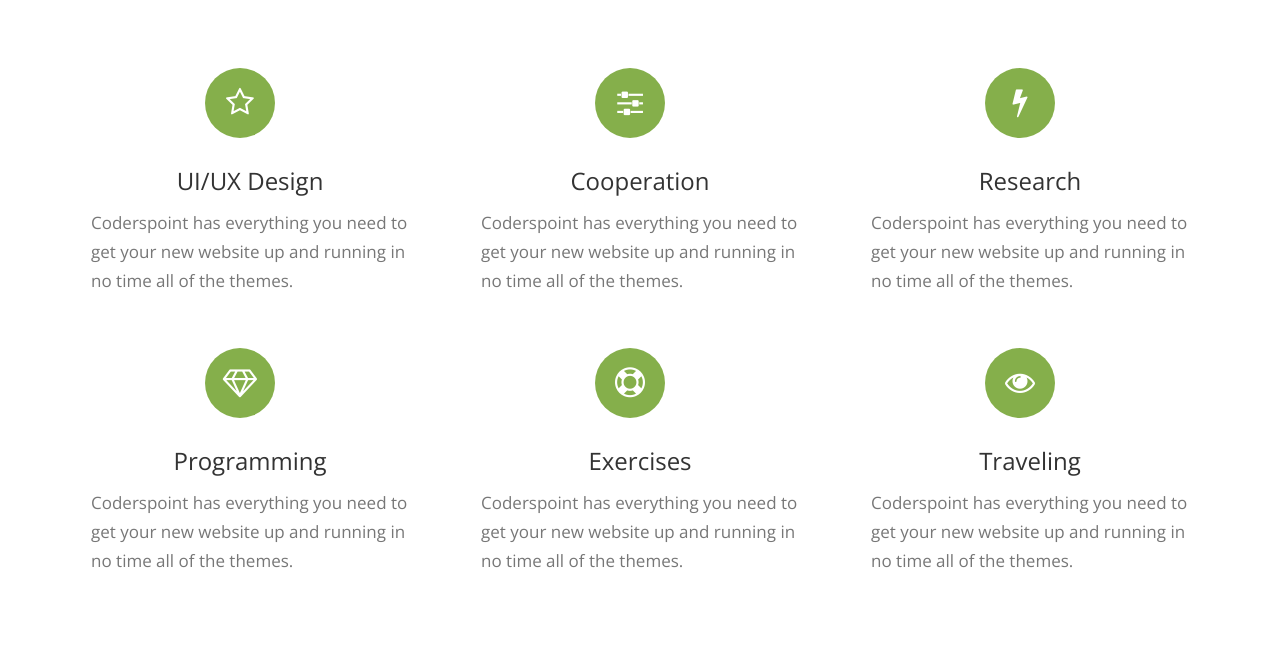
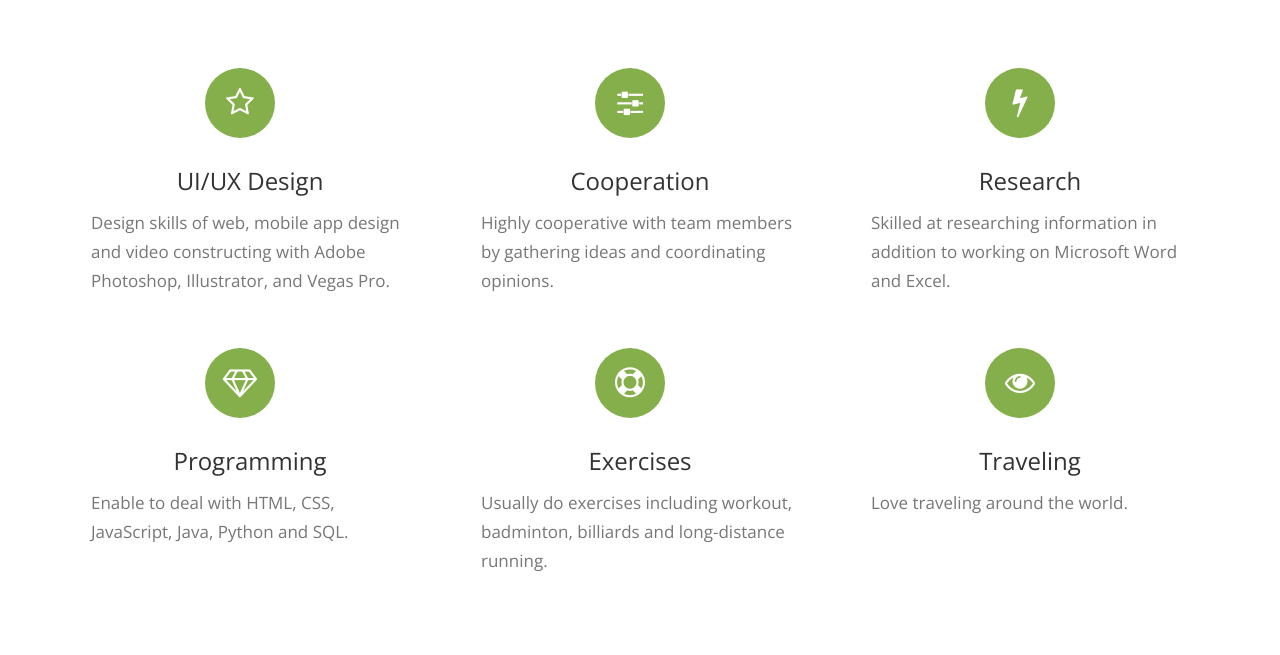
Before and after one commit to jedsim01/jsim01, a plain HTML site: page index.html in a window 1280 px wide. Shown: the part 1522-2177 px from the top of the page. Drawn offline with nearby package versions, Linux system fonts and the light colour scheme.

Commit message:
Add files via upload

```diff
--- a/index.html
+++ b/index.html
@@ -133,7 +133,7 @@
                 <!-- About Image -->
                 <div class="col-md-6">
                     <div class="me-image">
-                        <img src="assets/img/about/about.jpg" alt="">
+                        <img src="assets/img/about/about.jpg" style="opacity: 0.6" alt="">
                     </div>
                 </div>
 
@@ -176,7 +176,8 @@
                     <div class="single-service">
                         <i class="fa fa-star-o"></i>
                         <h3>UI/UX Design</h3>
-                        <p>Coderspoint has everything you need to get your new website up and running in no time all of the themes.</p>
+                        <p>Design skills of web, mobile app design and video constructing
+						with Adobe Photoshop, Illustrator, and Vegas Pro.</p>
                     </div>
                 </div>
                 <!-- /Service Item -->
@@ -186,7 +187,7 @@
                     <div class="single-service">
                         <i class="fa fa-sliders"></i>
                         <h3>Cooperation</h3>
-                        <p>Coderspoint has everything you need to get your new website up and running in no time all of the themes.</p>
+                        <p>Highly cooperative with team members by gathering ideas and coordinating opinions.</p>
                     </div>
                 </div>
                 <!-- /Service Item -->
@@ -196,7 +197,7 @@
                     <div class="single-service">
                         <i class="fa fa-bolt"></i>
                         <h3>Research</h3>
-                        <p>Coderspoint has everything you need to get your new website up and running in no time all of the themes.</p>
+                        <p>Skilled at researching information in addition to working on Microsoft Word and Excel.</p>
                     </div>
                 </div>
                 <!-- /Service Item -->
@@ -206,7 +207,7 @@
                     <div class="single-service">
                         <i class="fa fa-diamond"></i>
                         <h3>Programming</h3>
-                        <p>Coderspoint has everything you need to get your new website up and running in no time all of the themes.</p>
+                        <p>Enable to deal with HTML, CSS, JavaScript, Java, Python and SQL.</p>
                     </div>
                 </div>
                 <!-- /Service Item -->
@@ -216,7 +217,7 @@
                     <div class="single-service">
                         <i class="fa fa-support"></i>
                         <h3>Exercises</h3>
-                        <p>Coderspoint has everything you need to get your new website up and running in no time all of the themes.</p>
+                        <p>Usually do exercises including workout, badminton, billiards and long-distance running.</p>
                     </div>
                 </div>
                 <!-- /Service Item -->
@@ -226,7 +227,7 @@
                     <div class="single-service">
                         <i class="fa fa-eye"></i>
                         <h3>Traveling</h3>
-                        <p>Coderspoint has everything you need to get your new website up and running in no time all of the themes.</p>
+                        <p>Love traveling around the world.</p>
                     </div>
                 </div>
                 <!-- /Service Item -->
```
